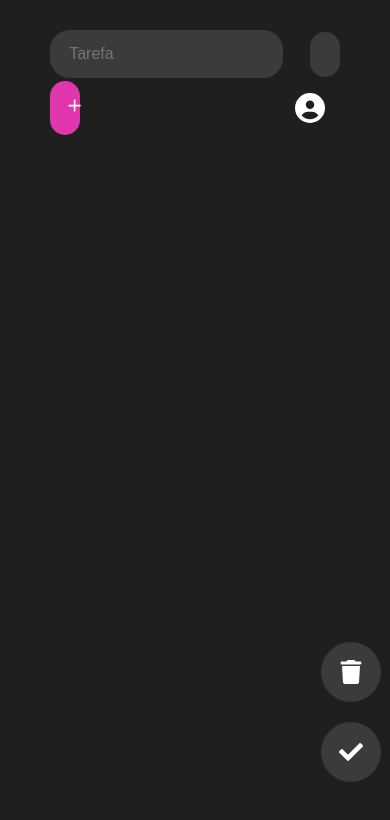
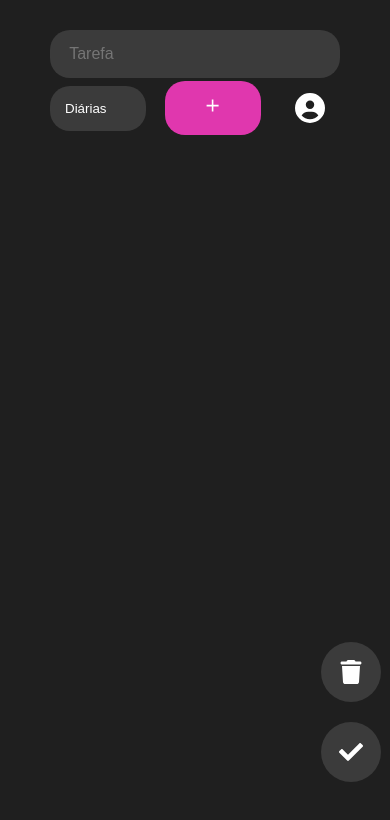
Before and after one commit to jessicapinheiro-s/to-do-list-react, a React (Create React App) app: page / in a window 390 px wide. Shown: the top 820 px of the page. Built offline with nearby package versions, Linux system fonts and the light colour scheme.

Commit message:
Ajustando responsividade da entrada de dados

```diff
--- a/src/styles/style.css
+++ b/src/styles/style.css
@@ -196,8 +196,14 @@ body {
   color: #fff;
 }
 
-@media (max-width: 600px) {
-  .container {
-    width: 400px;
+@media screen and (max-width: 600px) {
+  .App .container-input .entrada-de-dados #btAdd {
+    width: 33%;
+  }
+  .App .container-input .entrada-de-dados select {
+    width: 33%;
+  }
+  .App .container-input .entrada-de-dados #inTarefa {
+    width: 100%;
   }
 }/*# sourceMappingURL=style.css.map */
--- a/src/styles/style.scss
+++ b/src/styles/style.scss
@@ -247,9 +247,25 @@ body {
 
 
 
-@media (max-width:600px) {
-    .container {
-        width: 400px;
+@media screen and (max-width:600px) {
+    .App {
+
+        .container-input {
+            .entrada-de-dados {
+                #btAdd {
+                    width: 33%;
+
+                }
+
+
+                select {
+                    width: 33%;
+                }
+
+                #inTarefa {
+                    width: 100%;
+                }
+            }
+        }
     }
-
 }
```
Also changed, not shown: 1 other file (tests, documents, lock files or other folders).
